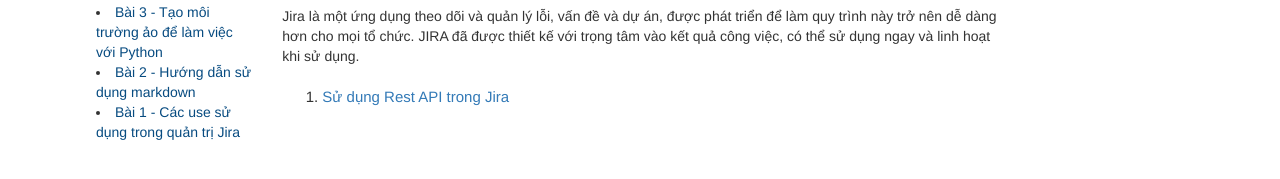
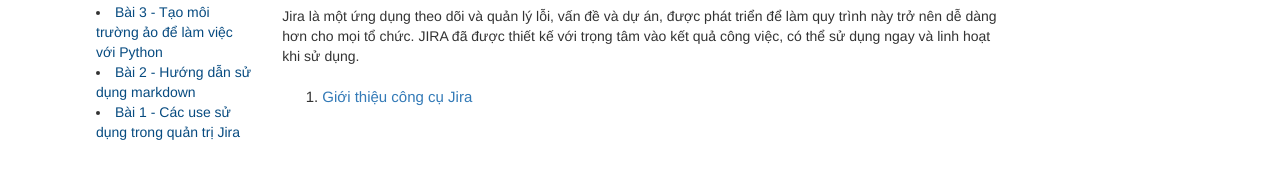
Before and after one commit to d12life/d12life.github.io, a Jekyll site: the page built from content.md, in a window 1280 px wide. Shown: the part 186-365 px from the top of the page. Built offline with Jekyll 4.4.1, drawn with Linux system fonts in a browser that asks for light colours; nearby versions of some CDN libraries.

```diff
--- a/_includes/content.html
+++ b/_includes/content.html
@@ -9,7 +9,7 @@
 <div class="fontsize">
 <ol>
     <li>
-        <a href="./2022/12/13/Jira.html">Sử dụng Rest API trong Jira</a>
+        <a href="./2022/12/13/gioi-thieu-cong-cu-Jira.html">Giới thiệu công cụ Jira</a>
     </li>
     <!-- <li>
         <a href="./2019/08/22/convolutional-neural-network.html">Mạng tích chập</a>
```
Also changed, not shown: _posts/2022-12-13-gioi-thieu-cong-cu-Jira.md (+1 -1 lines).
